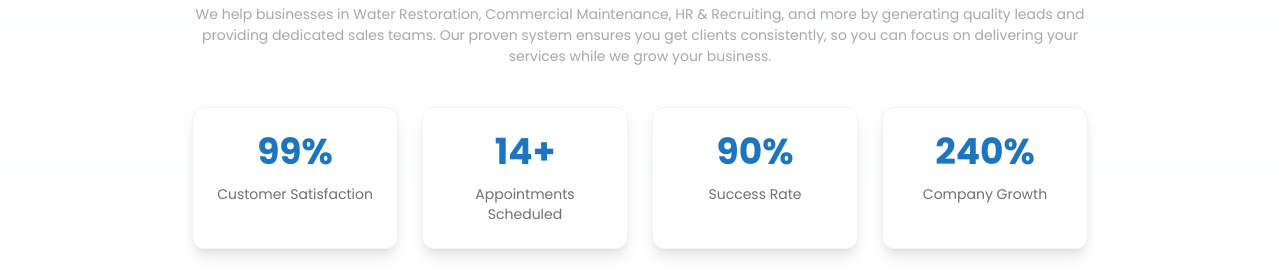
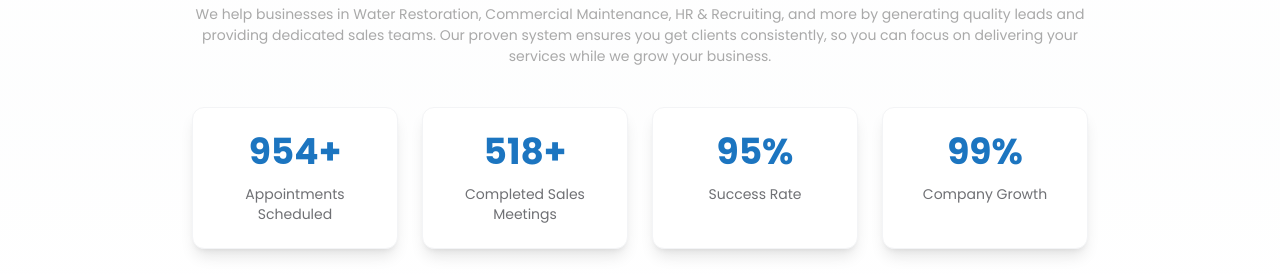
Before and after one commit to Sharmeen-Rauf/escabiz, a Next.js app: page / in a window 1280 px wide. Shown: the part 4320-4594 px from the top of the page. Built offline with nearby package versions, Linux system fonts and the light colour scheme.

Commit message:
Update Home page: modify counter values and update card labels for improved accuracy and clarity.

```diff
--- a/src/app/page.tsx
+++ b/src/app/page.tsx
@@ -158,10 +158,10 @@ export default function Home() {
               }, 16);
             };
 
-            animateCount(99, setCustomerSatisfaction);
-            animateCount(14, setClientsCount);
-            animateCount(90, setSuccessRate);
-            animateCount(240, setCompanyGrowth);
+            animateCount(954, setCustomerSatisfaction);
+            animateCount(518, setClientsCount);
+            animateCount(95, setSuccessRate);
+            animateCount(99, setCompanyGrowth);
             observer.disconnect();
           }
         });
@@ -1200,20 +1200,20 @@ export default function Home() {
             {/* Counters */}
             <div ref={countersRef} className="relative max-w-4xl mx-auto">
               <div className="grid grid-cols-1 md:grid-cols-2 lg:grid-cols-4 gap-6 relative">
-                {/* Card 1: Customer Satisfaction - White Background */}
+                {/* Card 1: Appointments Scheduled - White Background */}
                 <div className="relative z-10 text-center bg-white rounded-xl p-6 border border-gray-100 shadow-lg hover:shadow-xl transition-all duration-300">
                   <div className="text-3xl md:text-4xl font-bold text-[#1c75c0] mb-3">
-                    {customerSatisfaction}%
-                  </div>
-                  <h5 className="text-xs md:text-sm font-normal text-[#6f7074]">Customer Satisfaction</h5>
-                </div>
-
-                {/* Card 2: Clients - White Background */}
+                    {customerSatisfaction}+
+                  </div>
+                  <h5 className="text-xs md:text-sm font-normal text-[#6f7074]">Appointments Scheduled</h5>
+                </div>
+
+                {/* Card 2: Completed Sales Meetings - White Background */}
                 <div className="relative z-10 text-center bg-white rounded-xl p-6 border border-gray-100 shadow-lg hover:shadow-xl transition-all duration-300">
                   <div className="text-3xl md:text-4xl font-bold text-[#1c75c0] mb-3">
                   {clientsCount}+
                 </div>
-                  <h5 className="text-xs md:text-sm font-normal text-[#6f7074]">Appointments Scheduled</h5>
+                  <h5 className="text-xs md:text-sm font-normal text-[#6f7074]">Completed Sales Meetings</h5>
               </div>
 
                 {/* Card 3: Success Rate - White Background */}
```
